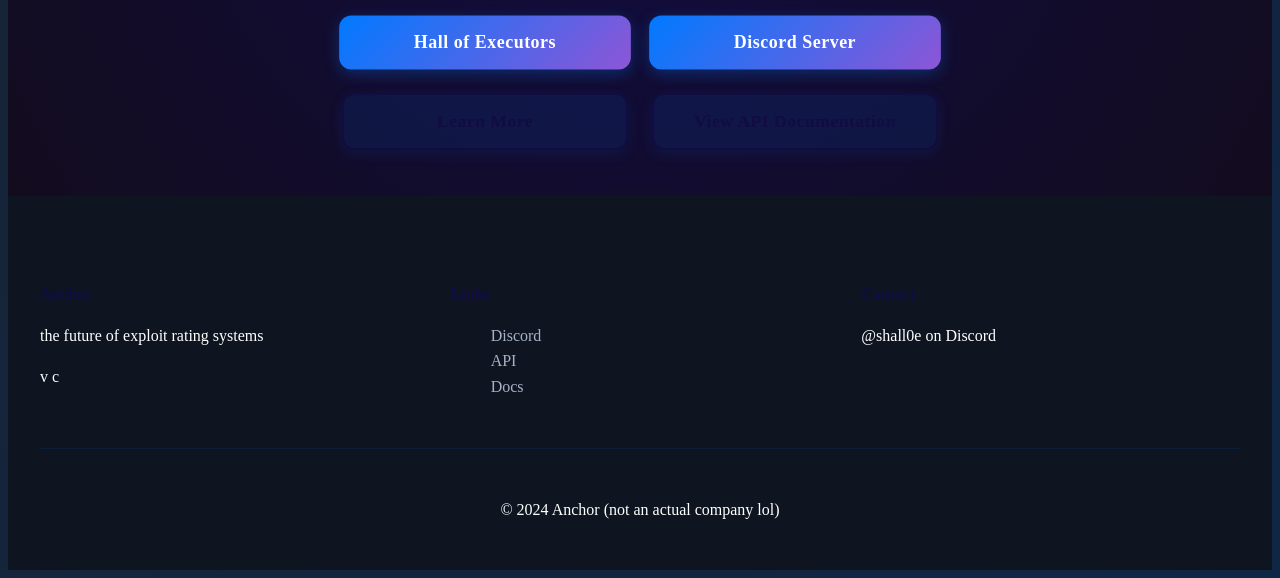
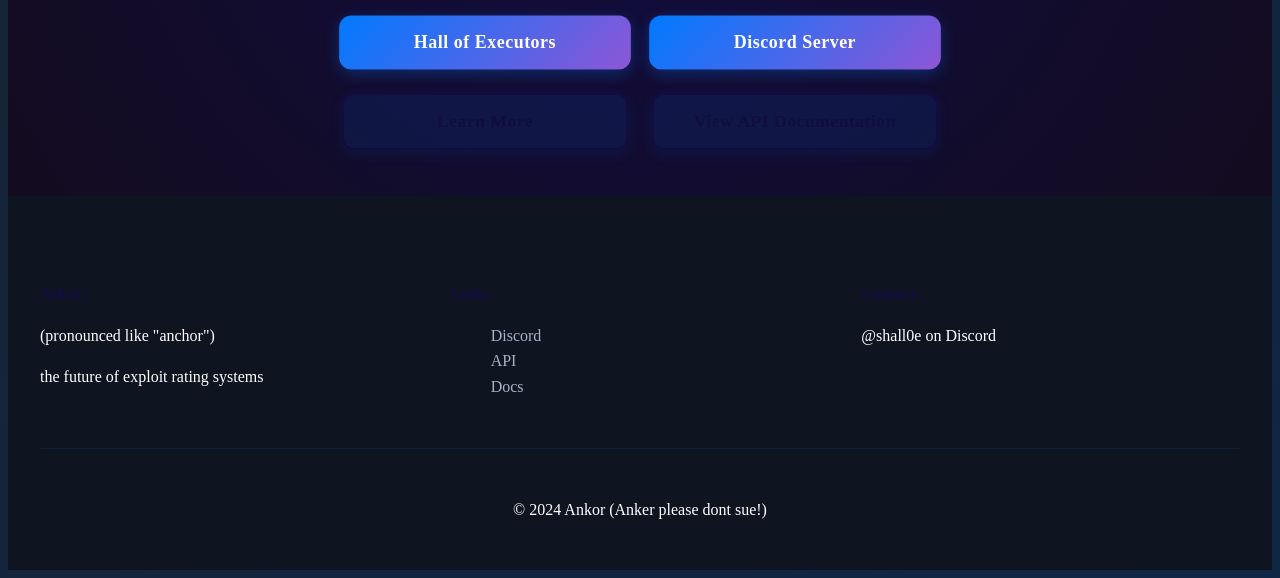
Before and after one commit to shall0e/Phosphorus, a plain HTML site: page index.html in a window 1280 px wide. Shown: the part 612-1190 px from the top of the page. Drawn offline with Linux system fonts and the light colour scheme.

Commit message:
Update index.html

```diff
--- a/index.html
+++ b/index.html
@@ -5,8 +5,8 @@
     <link rel="stylesheet" href="/src/style.css">
     <meta charset="UTF-8">
     <meta name="viewport" content="width=device-width, initial-scale=1.0">
-    <title>Anchor (beta)</title>
-    <link rel="icon" href="assets/logo.png">
+    <title>Anker (beta)</title>
+    <link rel="icon" href="assets/anchor.png">
 </head>
 
 <body>
@@ -24,8 +24,9 @@
     <footer>
         <div class="footer-content">
             <div class="footer-section">
-                <h4>Anchor</h4>
-                <p>the future of exploit rating systems</p>    v c
+                <h4>Anker</h4>
+                <p>(pronounced like "anchor")</p>
+                <p>the future of exploit rating systems</p>
             </div>
             <div class="footer-section">
                 <h4>Links</h4>
@@ -41,7 +42,7 @@
             </div>
         </div>
         <div class="footer-bottom">
-            <p>&copy; 2024 Anchor (not an actual company lol)</p>
+            <p>&copy; 2024 Ankor (Anker please dont sue!)</p>
         </div>
     </footer>
     <script src="/src/main.js"></script>
```
